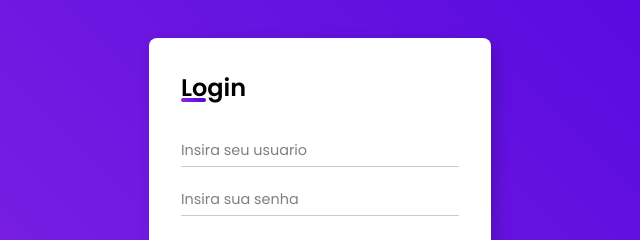
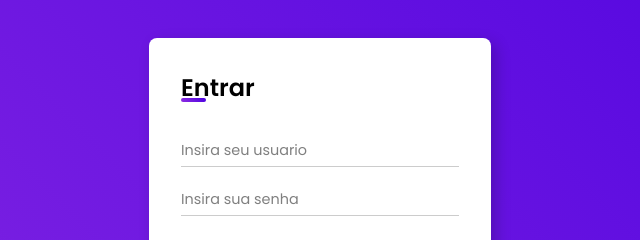
Before and after one commit to andrestanlley/pagina-login, a plain HTML site: page index.html in a window 1280 px wide. Shown: the part 161-401 px from the top of the page, 320-960 px from the left. Drawn offline with Linux system fonts and the light colour scheme.

Commit message:
Em construção

```diff
--- a/index.html
+++ b/index.html
@@ -10,7 +10,7 @@
 </head>
 <body>
     <main class="container">
-        <h2>Login</h2>
+        <h2>Entrar</h2>
         <form action="">
             <div class="input-field">
                 <input type="text" name="username" id="username" placeholder="Insira seu usuario">
```
